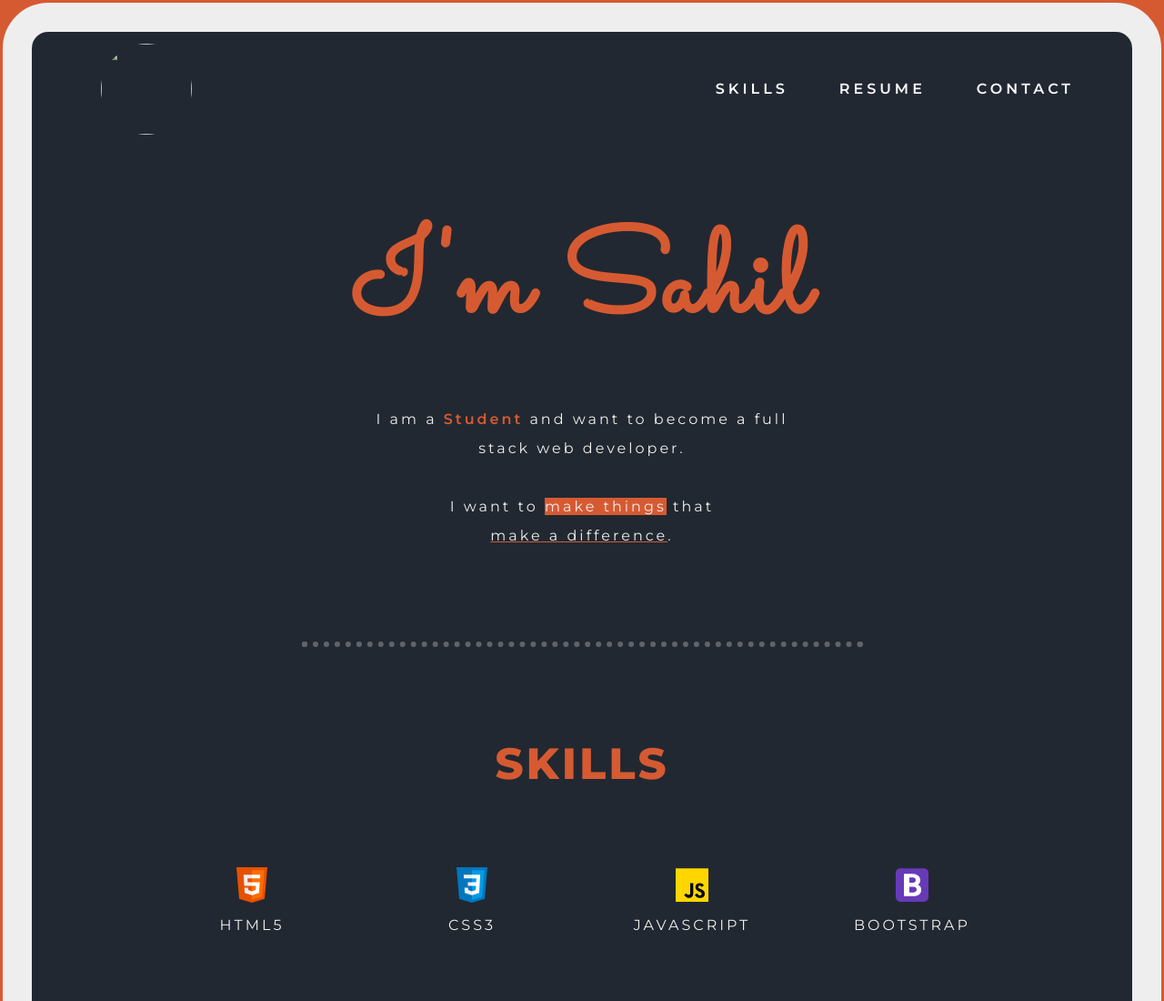
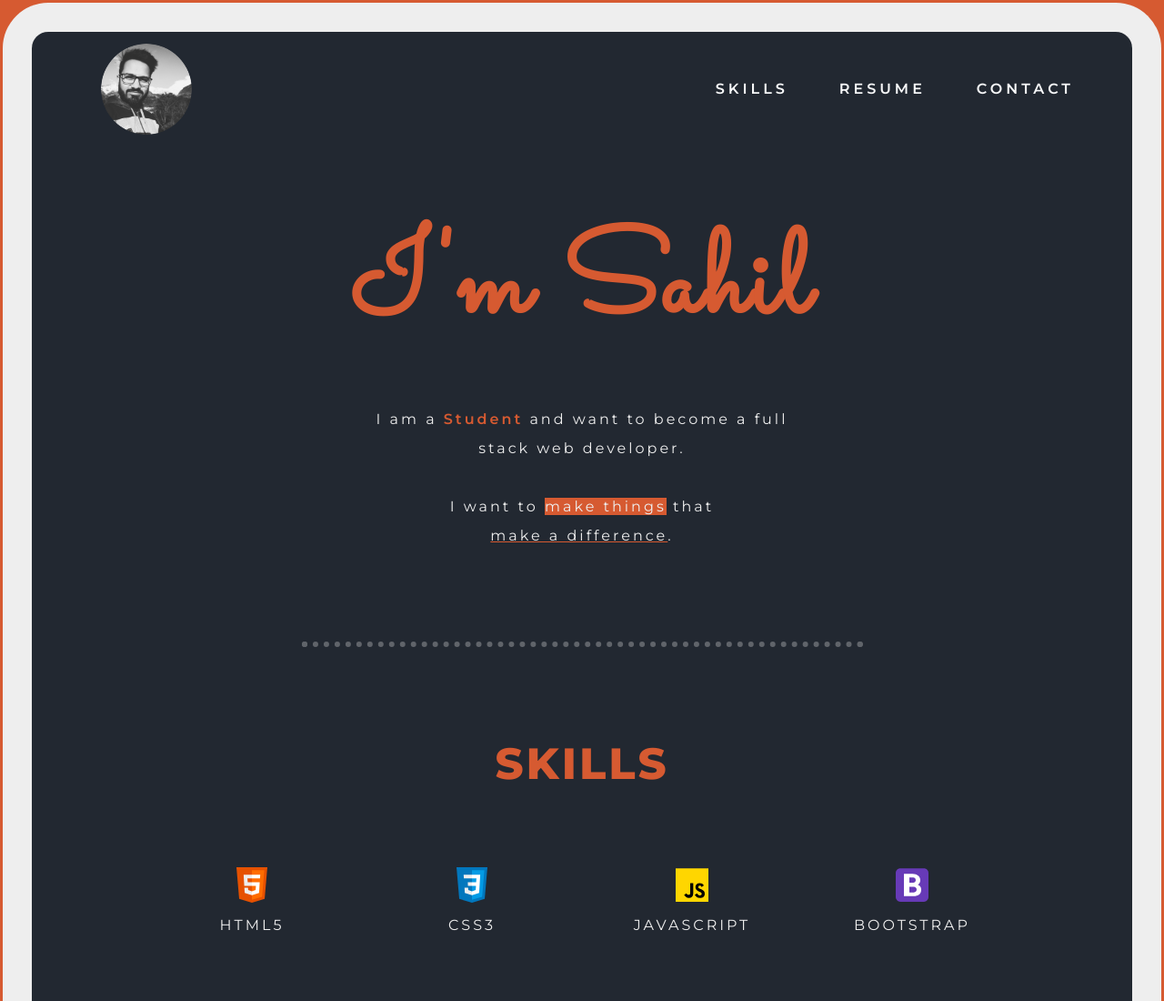
Before and after one commit to blackfire7/cv, a plain HTML site: page index.html in a window 1280 px wide. Shown: the top 1100 px of the page at 91% size. Drawn offline with nearby package versions, Linux system fonts and the light colour scheme.

Commit message:
Update index.html

```diff
--- a/index.html
+++ b/index.html
@@ -24,7 +24,7 @@
   <div class="header">
 
     <nav class="navbar navbar-expand-lg navbar-dark">
-      <a class="navbar-brand text-light" href="index.html"><img class="brand-img" src="images/my.jpg" alt=""></a>
+      <a class="navbar-brand text-light" href="index.html"><img class="brand-img" src="images/my.png" alt=""></a>
       <button class="navbar-toggler navbar-light text-light" type="button" data-toggle="collapse" data-target="#navbarSupportedContent" aria-controls="navbarSupportedContent" aria-expanded="false" aria-label="Toggle navigation">
         <i class="fas fa-bars fa-2x"></i>
       </button>
```
